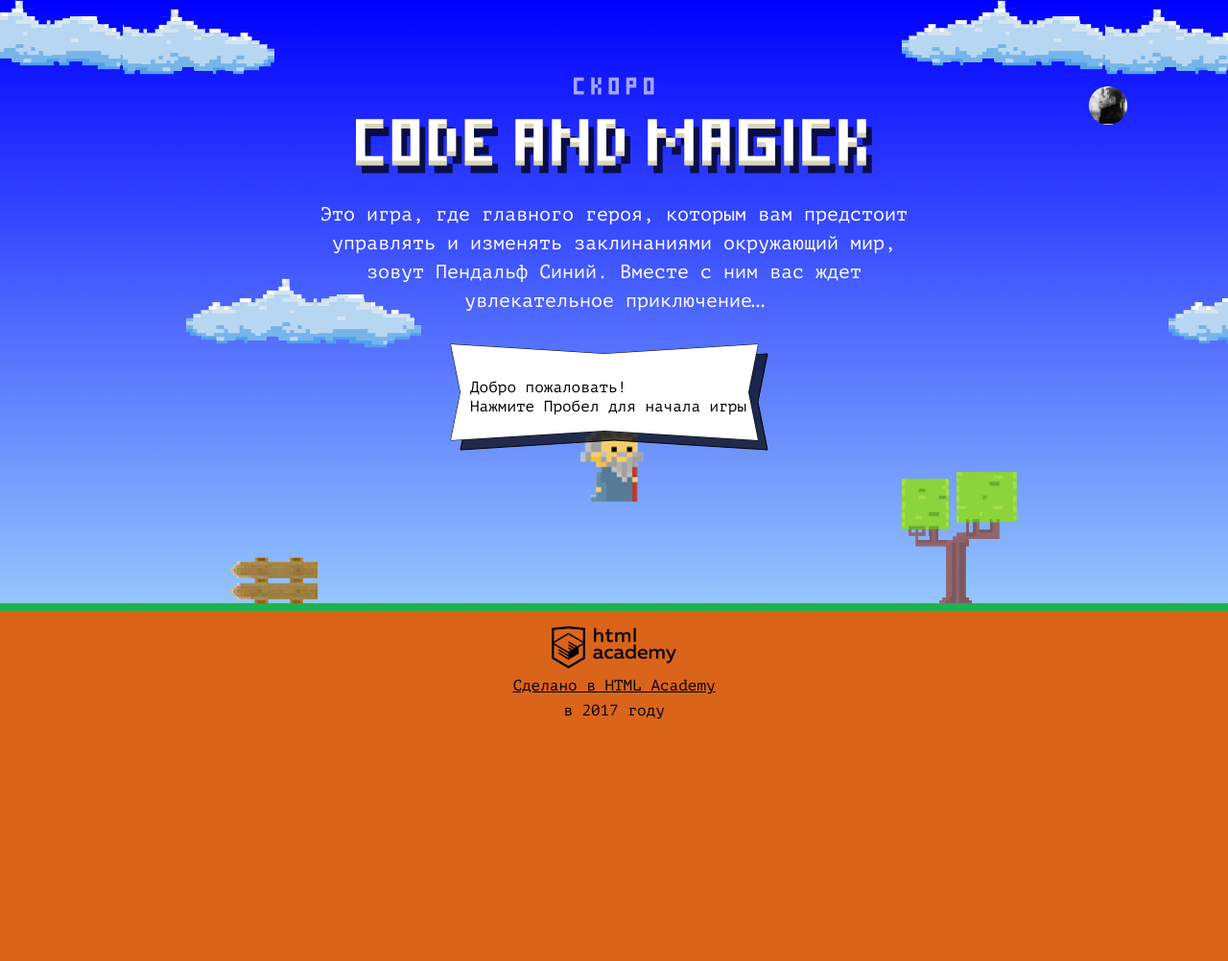
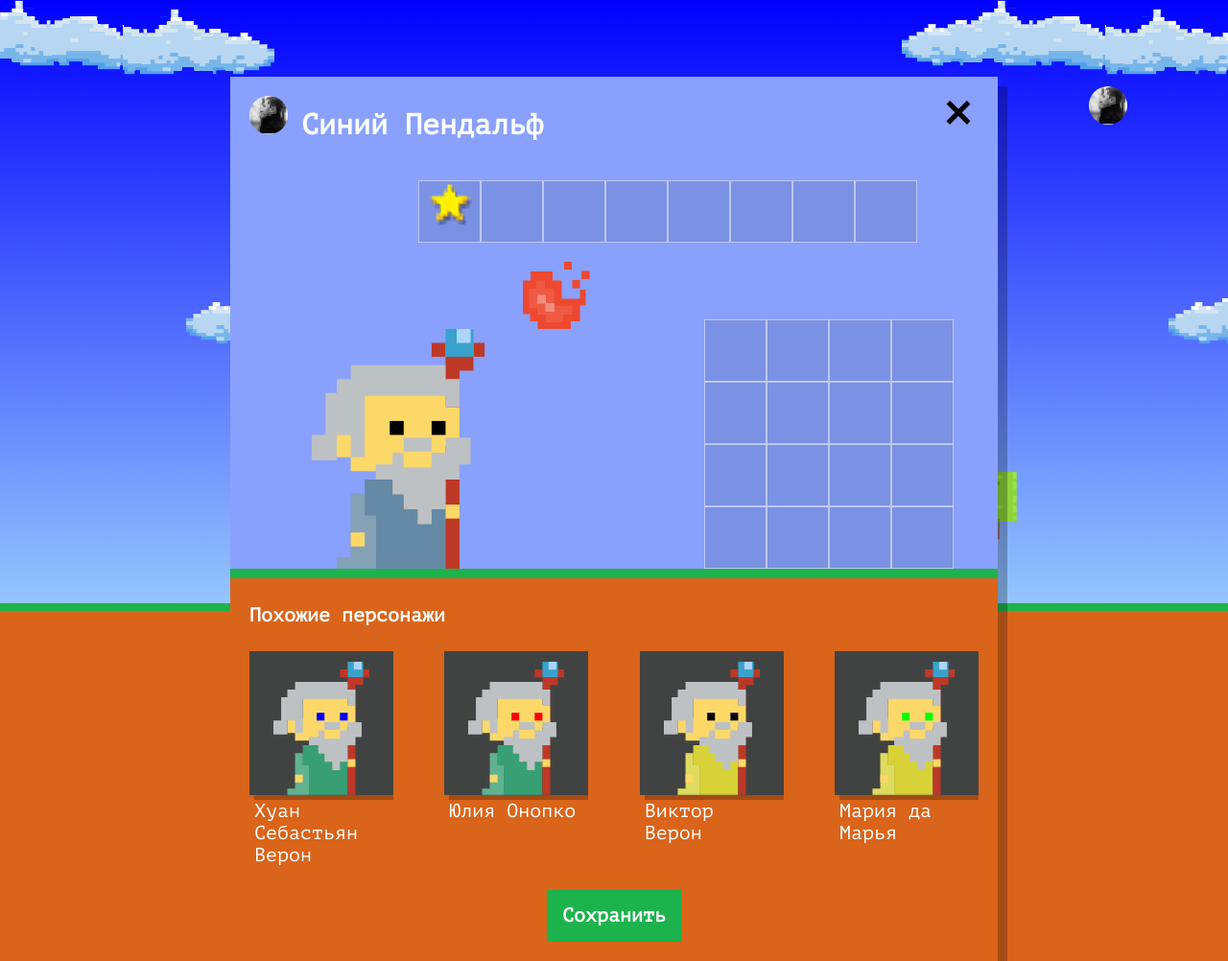
Before and after one commit to lable01/1267999-code-and-magick-21, a website: page index.html in a window 1280 px wide. Shown: the whole page at 96% size. Before the commit the page ends 800 px from the top, so only its background shows below. Drawn offline with Linux system fonts and the light colour scheme.

Commit message:
Учебный проект: нас орда

```diff
--- a/index.html
+++ b/index.html
@@ -208,6 +208,7 @@
     return gameFieldHeight / 3;
   }
 </script>
+<script src="js/setup.js"></script>
 <script src="js/stat.js"></script>
 <script src="js/game.js"></script>
 
--- /dev/null
+++ b/js/setup.js
@@ -0,0 +1,73 @@
+'use strict';
+
+var WIZARD_NAMES = ['Иван', 'Хуан Себастьян', 'Мария', 'Кристоф', 'Виктор', 'Юлия', 'Люпита', 'Вашингтон'];
+
+var WIZARD_SECOND_NAME = ['да Марья', 'Верон', 'Мирабелла', 'Вальц', 'Онопко', 'Топольницкая', 'Нионго', 'Ирвинг'];
+
+var COAT_COLOR = ['rgb(101, 137, 164)', 'rgb(241, 43, 107)', 'rgb(146, 100, 161)', 'rgb(56, 159, 117)', 'rgb(215, 210, 55)', 'rgb(0, 0, 0)'];
+
+var EYES_COLOR = ['rgb(0, 0, 0)', 'rgb(255, 0, 0)', 'rgb(0, 0, 255)', 'rgb(255, 255, 0)', 'rgb(0, 255, 0)'];
+/**
+ * Поиск случайного значения
+ * @param {*} wizardValue - наименование массива
+ * return случайное значение
+ */
+var randomValue = function (wizardValue) {
+  var min = 0;
+  var max = wizardValue.length - 1;
+  return Math.floor(Math.random() * (max - min + 1)) + min;
+}
+
+var userDialog = document.querySelector('.setup');
+userDialog.classList.remove('hidden');
+
+var similarListElement = userDialog.querySelector('.setup-similar-list');
+
+var similarWizardTemplate = document.querySelector('#similar-wizard-template')
+  .content
+  .querySelector('.setup-similar-item');
+
+var wizards = [
+  {
+    name: WIZARD_NAMES[randomValue(WIZARD_NAMES)] + ' ' + WIZARD_SECOND_NAME[randomValue(WIZARD_SECOND_NAME)],
+    coatColor: COAT_COLOR[randomValue(COAT_COLOR)],
+    eyesColor: EYES_COLOR[randomValue(EYES_COLOR)]
+  },
+  {
+    name: WIZARD_NAMES[randomValue(WIZARD_NAMES)] + ' ' + WIZARD_SECOND_NAME[randomValue(WIZARD_SECOND_NAME)],
+    coatColor: COAT_COLOR[randomValue(COAT_COLOR)],
+    eyesColor: EYES_COLOR[randomValue(EYES_COLOR)]
+  },
+  {
+    name: WIZARD_NAMES[randomValue(WIZARD_NAMES)] + ' ' + WIZARD_SECOND_NAME[randomValue(WIZARD_SECOND_NAME)],
+    coatColor: COAT_COLOR[randomValue(COAT_COLOR)],
+    eyesColor: EYES_COLOR[randomValue(EYES_COLOR)]
+  },
+  {
+    name: WIZARD_NAMES[randomValue(WIZARD_NAMES)] + ' ' + WIZARD_SECOND_NAME[randomValue(WIZARD_SECOND_NAME)],
+    coatColor: COAT_COLOR[randomValue(COAT_COLOR)],
+    eyesColor: EYES_COLOR[randomValue(EYES_COLOR)]
+  }
+];
+/**
+ * Копирование (размножение) блоков (волшебников) в разметке с заполнением данных
+ * @param {*} wizard - информация о волшебнике
+ * return блок волшебника с заполненными данными
+ */
+var renderWizard = function(wizard) {
+  var wizardElement = similarWizardTemplate.cloneNode(true);
+
+  wizardElement.querySelector('.setup-similar-label').textContent = wizard.name;
+  wizardElement.querySelector('.wizard-coat').style.fill = wizard.coatColor;
+  wizardElement.querySelector('.wizard-eyes').style.fill = wizard.eyesColor;
+
+  return wizardElement;
+}
+
+var fragment = document.createDocumentFragment();
+for (var i = 0; i < wizards.length; i++) {
+  fragment.appendChild(renderWizard(wizards[i]));
+}
+similarListElement.appendChild(fragment);
+
+userDialog.querySelector('.setup-similar').classList.remove('hidden');
```
